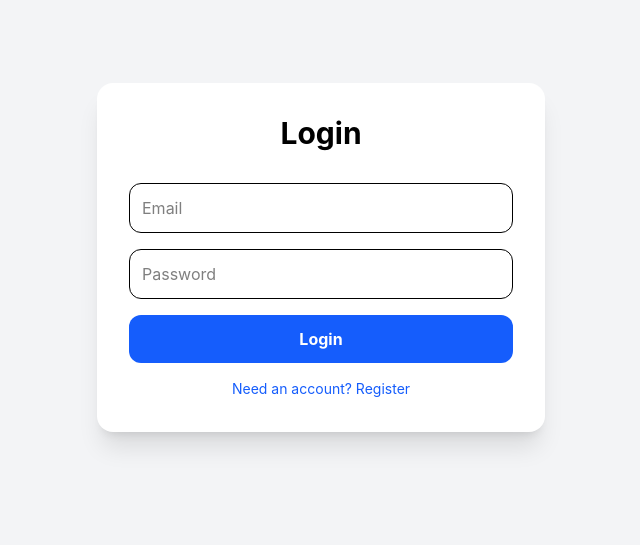
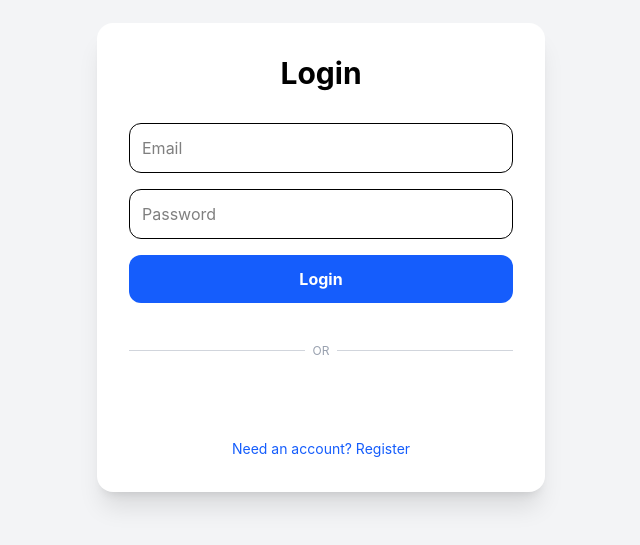
Before and after one commit to samodeh1/fintrack-pro, a React (Vite) app: page / in a window 1280 px wide. Shown: the part 143-688 px from the top of the page, without its empty margins (319-959 px from the left). Built offline with nearby package versions, Linux system fonts and the light colour scheme.

Commit message:
feat: added login with google and forgot password UI

```diff
--- a/package.json
+++ b/package.json
@@ -10,6 +10,7 @@
     "preview": "vite preview"
   },
   "dependencies": {
+    "@react-oauth/google": "^0.13.5",
     "@tailwindcss/postcss": "^4.3.2",
     "@tailwindcss/vite": "^4.3.2",
     "axios": "^1.18.1",
--- a/src/Auth.tsx
+++ b/src/Auth.tsx
@@ -1,6 +1,7 @@
 import { useState } from 'react';
 import axios from 'axios';
 import toast from 'react-hot-toast';
+import { GoogleLogin } from '@react-oauth/google';
 
 interface AuthProps {
     onLogin: (token: string) => void;
@@ -11,6 +12,7 @@ export const Auth = ({ onLogin }: AuthProps) => {
     const [email, setEmail] = useState('');
     const [password, setPassword] = useState('');
     const [username, setUsername] = useState('');
+    const [view, setView] = useState<'login' | 'register' | 'forgot'>('login');
 
     const handleSubmit = async (e: React.FormEvent) => {
         e.preventDefault();
@@ -32,6 +34,34 @@ export const Auth = ({ onLogin }: AuthProps) => {
         }
     };
 
+     const handleForgotPassword = async (e: React.FormEvent) => {
+    e.preventDefault();
+    try {
+      await axios.post('https://fintrack-api-812r.onrender.com/api/auth/forgot-password', { email });
+      toast.success("Check your email for the link!");
+      setView('login');
+    } catch (err: any) {
+      toast.error("Email not found");
+    }
+  };
+
+  if (view === 'forgot') {
+    return (
+      <div className="bg-white p-8 rounded-2xl shadow-xl max-w-md w-full">
+        <h2 className="text-2xl font-bold mb-6">Reset Password</h2>
+        <form onSubmit={handleForgotPassword} className="space-y-4">
+           <input
+             placeholder="Enter your email"
+             className="w-full p-3 border rounded-xl"
+             onChange={e => setEmail(e.target.value)}
+           />
+           <button className="w-full bg-blue-600 text-white py-3 rounded-xl font-bold">Send Link</button>
+        </form>
+        <button onClick={() => setView('login')} className="mt-4 text-blue-600 text-sm">Back to Login</button>
+      </div>
+    );
+  }
+
     return (
         <div className="min-h-screen flex items-center justify-center bg-gray-100 p-4">
             <div className="bg-white p-8 rounded-2xl shadow-xl max-w-md w-full">
@@ -48,6 +78,27 @@ export const Auth = ({ onLogin }: AuthProps) => {
                     <button className="w-full bg-blue-600 text-white py-3 rounded-xl font-bold">
                         {isLogin ? 'Login' : 'Sign Up'}
                     </button>
+
+                    <div className="my-6 flex items-center justify-center gap-2">
+                    <hr className="w-full border-gray-300" />
+                    <span className="text-gray-400 text-xs uppercase">OR</span>
+                    <hr className="w-full border-gray-300" />
+                    </div>
+
+                    <GoogleLogin
+                    onSuccess={async (credentialResponse) => {
+                        try {
+                        const res = await axios.post('http://localhost:5000/api/auth/google', {
+                            token: credentialResponse.credential,
+                        });
+                        onLogin(res.data.token); // The backend will give us a fresh JWT
+                        toast.success("Signed in with Google!");
+                        } catch (err) {
+                        toast.error("Google login failed");
+                        }
+                    }}
+                    onError={() => toast.error("Login Failed")}
+                    />
                 </form>
                 <button onClick={() => setIsLogin(!isLogin)} className="w-full mt-4
                 text-blue-600 text-sm">
```
Also changed, not shown: src/main.tsx (+5 -2 lines), 1 other file (tests, documents, lock files or other folders).
